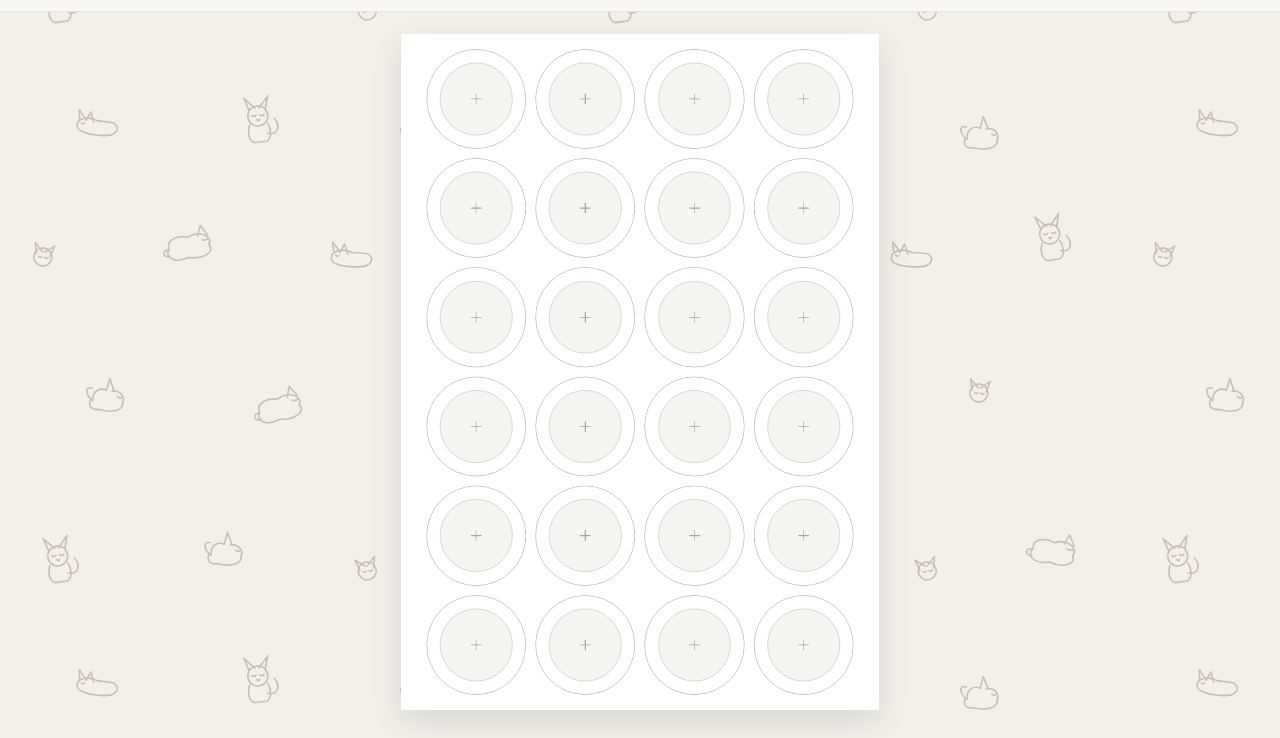
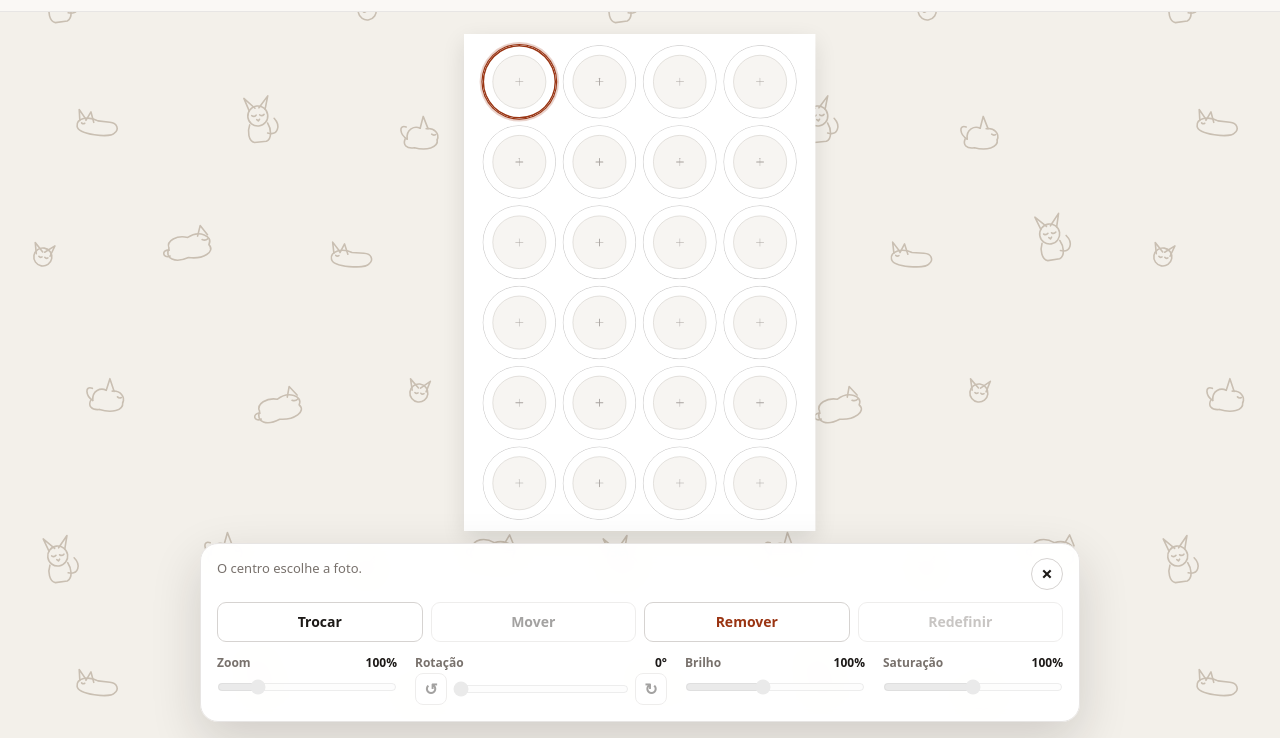
Before and after one commit to marciliobr/bottons, a plain HTML site: page index.html in a window 1280 px wide. Both pictures are taken after a click on the element 476 px from the left and 160 px from the top of the page. Shown: the part 62-800 px from the top of the page. Drawn offline with Linux system fonts and the light colour scheme.

Commit message:
selecao apena no centro

```diff
--- a/css/sheet.css
+++ b/css/sheet.css
@@ -364,6 +364,12 @@ html[data-theme="dark"] .add-plus {
   background: var(--surface-hover);
 }
 
+.inspector button:disabled,
+.inspector input:disabled {
+  opacity: 0.4;
+  cursor: default;
+}
+
 #print,
 .inspector #adjust.is-on {
   background: var(--accent);
@@ -536,11 +542,40 @@ body.is-swapping * {
   pointer-events: none;
 }
 
+.pick {
+  position: absolute;
+  left: 50%;
+  top: 50%;
+  z-index: 3;
+  width: var(--diameter);
+  height: var(--diameter);
+  margin: 0;
+  padding: 0;
+  border: 0;
+  border-radius: 50%;
+  background: transparent;
+  transform: translate(-50%, -50%);
+  cursor: pointer;
+  appearance: none;
+}
+
+.cell.has-image .pick {
+  display: none;
+}
+
+.pick:hover {
+  background: rgba(154, 52, 18, 0.08);
+}
+
+.sheet.is-free .pick {
+  touch-action: none;
+}
+
 .add-mark {
   position: absolute;
   left: 50%;
   top: 50%;
-  z-index: 2;
+  z-index: 4;
   width: 18px;
   height: 18px;
   transform: translate(-50%, -50%);
@@ -994,6 +1029,7 @@ body.is-swapping * {
   .toolbar,
   .inspector,
   .add-mark,
+  .pick,
   .circle,
   .cell:not(.has-image) .cut {
     display: none !important;
--- a/js/sheet.js
+++ b/js/sheet.js
@@ -141,16 +141,27 @@
   }
 
   function syncInspector() {
-    const active = selected && (selected.state.url || currentKey === "livre") ? selected : null;
+    const active = selected || null;
     inspector.hidden = !active;
     document.body.classList.toggle("has-selection", Boolean(active));
     if (!active) return;
     const adjusting = active.isAdjusting();
+    const hasPhoto = Boolean(active.state.url);
     adjustButton.textContent = adjusting ? "Concluir" : "Mover";
     adjustButton.classList.toggle("is-on", adjusting);
+    adjustButton.disabled = !hasPhoto;
+    document.getElementById("center").disabled = !hasPhoto;
+    document.getElementById("rotate-left").disabled = !hasPhoto;
+    document.getElementById("rotate-right").disabled = !hasPhoto;
+    zoomInput.disabled = !hasPhoto;
+    rotationInput.disabled = !hasPhoto;
+    brightnessInput.disabled = !hasPhoto;
+    saturationInput.disabled = !hasPhoto;
     inspectorHint.textContent = adjusting
       ? adjustHint()
-      : copyHint();
+      : hasPhoto
+        ? copyHint()
+        : "O centro escolhe a foto.";
     zoomInput.value = String(active.state.scale);
     rotationInput.value = String(normalizeRotation(active.state.rotation));
     brightnessInput.value = String(active.state.brightness);
@@ -175,7 +186,7 @@
   }
 
   function select(controller) {
-    if (!controller || (!controller.state.url && currentKey !== "livre")) {
+    if (!controller) {
       deselect();
       return;
     }
@@ -270,6 +281,11 @@
     addMark.className = "add-mark";
     addMark.setAttribute("aria-hidden", "true");
 
+    const pick = document.createElement("button");
+    pick.type = "button";
+    pick.className = "pick";
+    pick.setAttribute("aria-label", "Escolher foto");
+
     const input = document.createElement("input");
     input.type = "file";
     input.accept = "image/*";
@@ -277,7 +293,7 @@
     input.tabIndex = -1;
 
     frame.appendChild(img);
-    cell.append(frame, cut, circle, addMark, input);
+    cell.append(frame, cut, circle, addMark, pick, input);
     sheet.appendChild(cell);
 
     const controller = {
@@ -496,13 +512,14 @@
 
     img.addEventListener("load", layoutImage);
 
-    frame.addEventListener("click", function () {
+    cell.addEventListener("click", function (event) {
       if (ignoreClick || drag || controller.isAdjusting()) return;
-      if (state.url) select(controller);
-      else if (currentKey === "livre") {
+      if (!state.url && event.target.closest(".pick")) {
         select(controller);
         input.click();
-      } else input.click();
+        return;
+      }
+      select(controller);
     });
 
     input.addEventListener("change", function () {
@@ -1182,9 +1199,9 @@
   sheet.addEventListener("pointerdown", function (event) {
     if (pinch || pointers.size >= 2) return;
     if (event.button !== 0) return;
-    const frame = event.target.closest(".frame");
-    if (!frame || !sheet.contains(frame)) return;
-    const controller = frame.closest(".cell").controller;
+    const cell = event.target.closest(".cell");
+    if (!cell || !sheet.contains(cell)) return;
+    const controller = cell.controller;
     if (!controller) return;
     if (controller.isAdjusting()) {
       const index = controllers.indexOf(controller);
@@ -1446,7 +1463,7 @@
 
   document.getElementById("remove").addEventListener("click", function () {
     if (!selected) return;
-    if (currentKey === "livre") removeFree(selected);
+    if (currentKey === "livre" && !selected.state.url) removeFree(selected);
     else selected.clearImage();
   });
 
--- a/sw.js
+++ b/sw.js
@@ -1,4 +1,4 @@
-const CACHE = "bottons-v19";
+const CACHE = "bottons-v21";
 const ASSETS = [
   "./",
   "./index.html",
```
